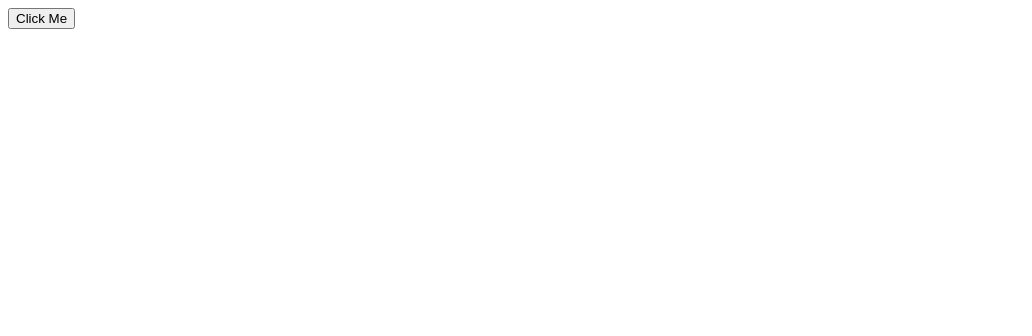
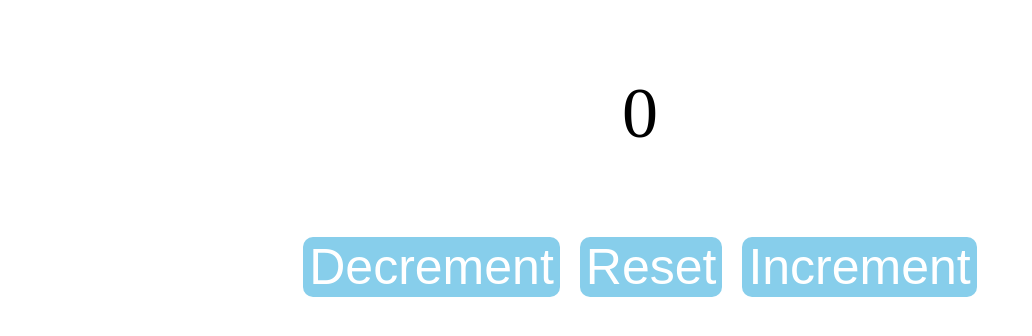
Before and after one commit to Pks-12/p, a React (Create React App) app: page / in a window 1280 px wide. Shown: the top 336 px of the page, without its empty margins (0-1032 px from the left). Built offline with nearby package versions, Linux system fonts and the light colour scheme.

Commit message:
In this video i learn about the hooks and useState in reactjs

```diff
--- a/src/App.js
+++ b/src/App.js
@@ -1,18 +1,21 @@
 // import Students from "./Students.jsx";
 // import Greeting from "./Greeting";
 // import List from "./List";
-import Click from "./Click";
+// import Click from "./Click";
+// import Counter from "./Counter.jsx";
+import Counter1 from "./Counter1";
 function App() {
   return (
-    <>
-    <Click/>
-    </>
-  );
-}
+    <Counter1 />
+    );
+  }
 
-export default App;
+  export default App;
 
-{
+  {
+  // <>
+  // <Click/>
+  // </>
   {/* <List/> */}
   {/* <Greeting isLoggedIn={false} username="Pawan" />
   <Greeting /> */}
--- /dev/null
+++ b/src/Counter.jsx
@@ -0,0 +1,23 @@
+import React, { useState } from 'react';
+
+
+function Counter(){
+    return(
+
+    const [count, setCount] = useState(0);
+
+        const increment = ()=>{
+            setCount(count+1);
+        }
+        <div className="counter-container">
+            <p className="count-display">{count}</p>
+            <button className="counter-button" onCLick={decrement}>Decrement</button>
+
+            <button className="counter-button" onCLick={increment}><Reset></Reset></button>
+
+            <button className="counter-button" onCLick={reset}>Increment</button>
+        </div>
+    );
+}
+
+export default Counter
--- /dev/null
+++ b/src/Counter1.jsx
@@ -0,0 +1,31 @@
+import React, { useState } from 'react';
+
+
+function Counter1(){
+    const [count, setCount] = useState(0);
+
+        const increment = ()=>{
+            setCount(count+1);
+        }
+
+        const reset = ()=>{
+            setCount(0);
+        }
+
+        const decrement = ()=>{
+            setCount(count-1);
+        }
+    return(
+        <div className="counter-container">
+            <p className="count-display">{count}</p>
+            <button className="counter-button" onClick={decrement}>Decrement</button>
+
+            <button className="counter-button" onClick={reset}>Reset</button>
+
+            <button className="counter-button" onClick={increment}>Increment</button>
+
+        </div>
+    );
+}
+
+export default Counter1
--- a/src/index.css
+++ b/src/index.css
@@ -10,7 +10,7 @@
   margin: 0;
 } */
 
-.Weclome-message{
+/* .Weclome-message{
   font-size: 2.5rem;
   background-color:green;
   padding:20px;
@@ -24,4 +24,21 @@
   padding:20px;
   color:white;
   border-radius: 10px;
+} */
+
+.count-display{
+  font-size: 4.5rem;
 }
+
+.counter-container{
+  text-align: center;
+}
+
+.counter-button{
+  background-color: skyblue;
+  font-size: 50px;
+  margin: 10px;
+  color: white;
+  border-radius: 10px;
+  border: none;
+}
```
